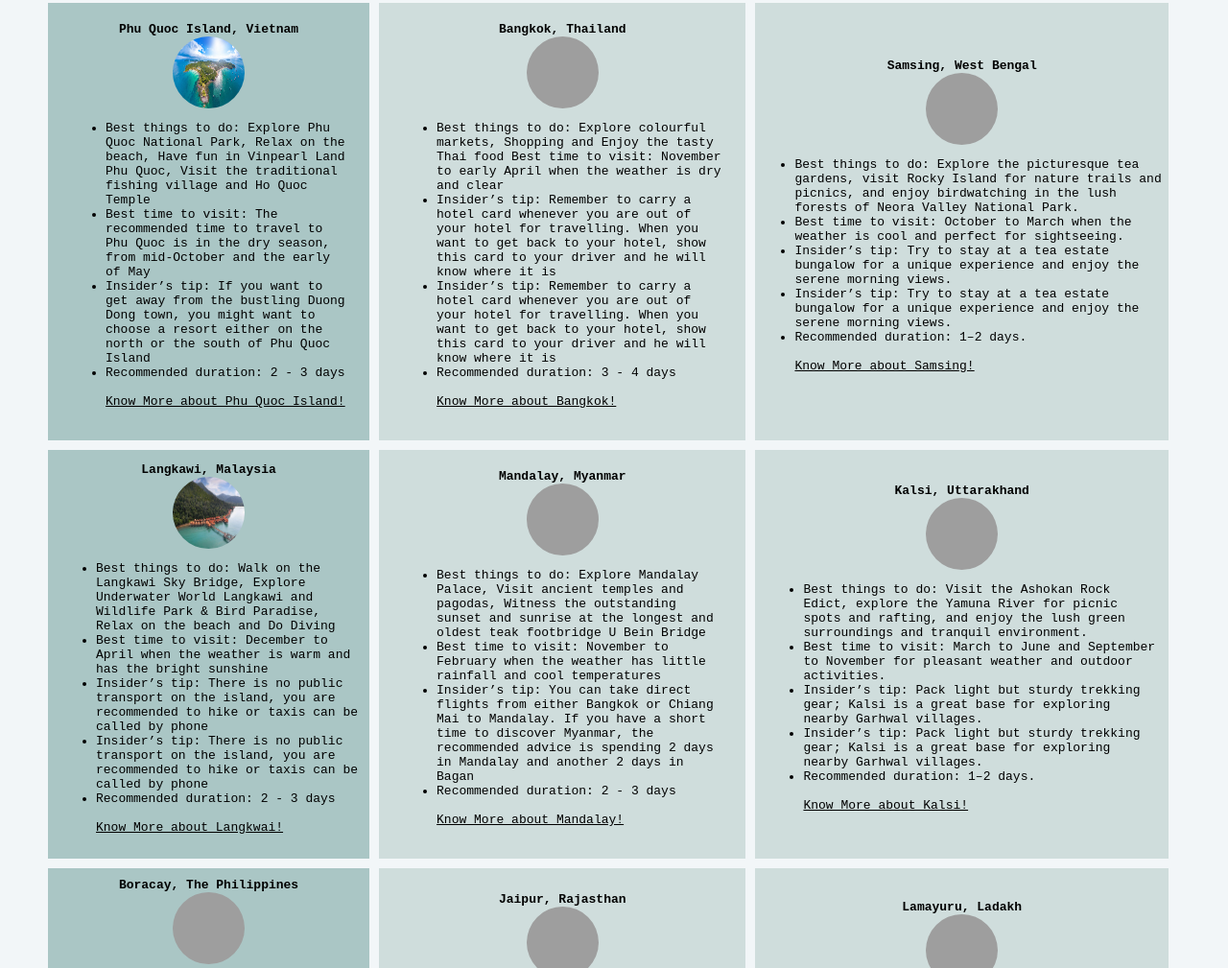
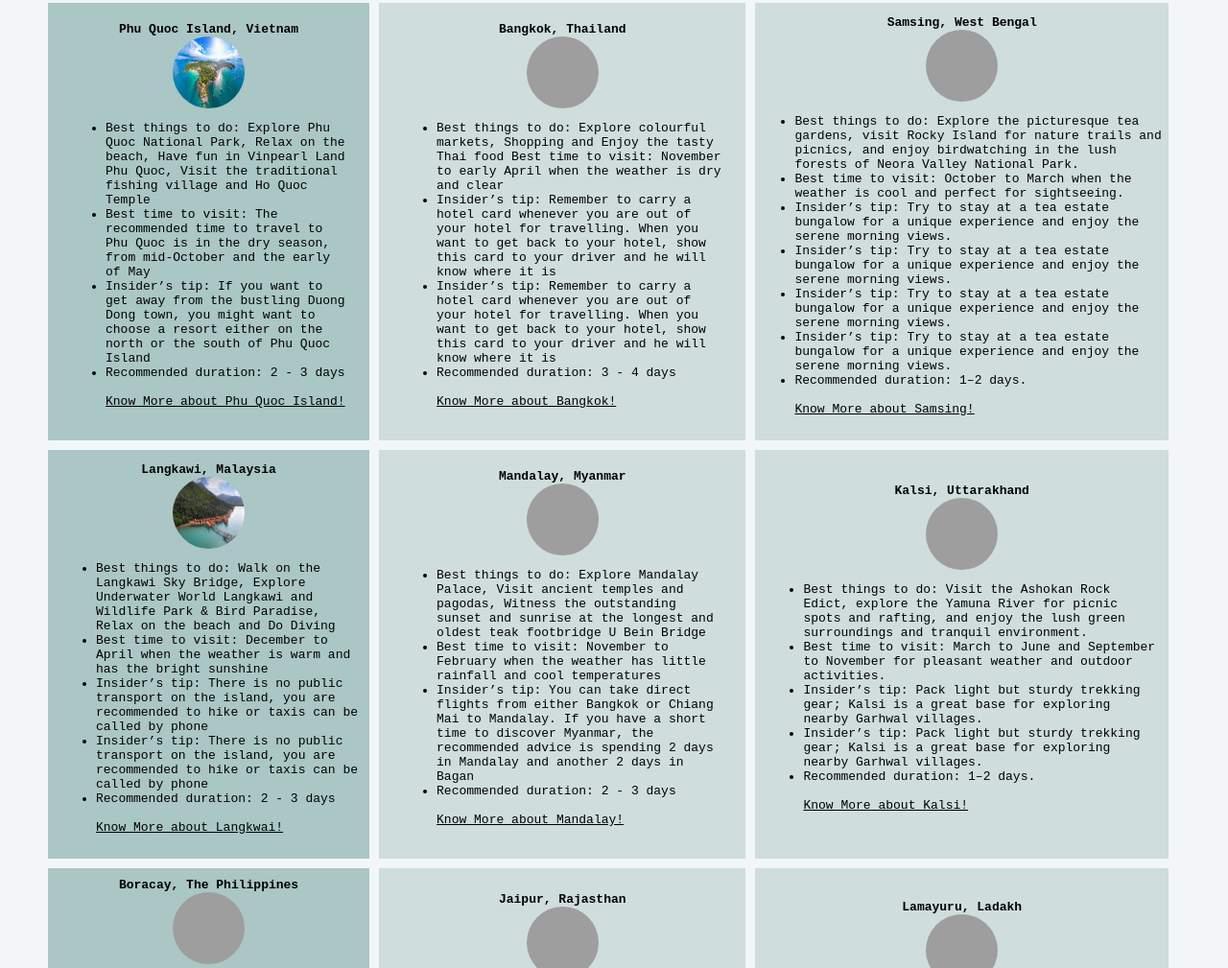
Before and after one commit to lola2607123/travel-express, a plain HTML site: page asia.html in a window 1280 px wide. Shown: the part 738-1747 px from the top of the page at 96% size. Drawn offline with Linux system fonts and the light colour scheme; grey boxes are pictures that could not be loaded.

Commit message:
Update asia.html

```diff
--- a/asia.html
+++ b/asia.html
@@ -105,6 +105,8 @@ Best time to visit: November to early April when the weather is dry and clear</l
 <ul>
 <li>Best things to do: Explore the picturesque tea gardens, visit Rocky Island for nature trails and picnics, and enjoy birdwatching in the lush forests of Neora Valley National Park.</li>
 <li>Best time to visit: October to March when the weather is cool and perfect for sightseeing.</li>
+<li>Insider’s tip: Try to stay at a tea estate bungalow for a unique experience and enjoy the serene morning views.</li>
+<li>Insider’s tip: Try to stay at a tea estate bungalow for a unique experience and enjoy the serene morning views.</li>
 <li>Insider’s tip: Try to stay at a tea estate bungalow for a unique experience and enjoy the serene morning views.</li>
 <li>Insider’s tip: Try to stay at a tea estate bungalow for a unique experience and enjoy the serene morning views.</li>
 <li>Recommended duration: 1–2 days.</li>
```
